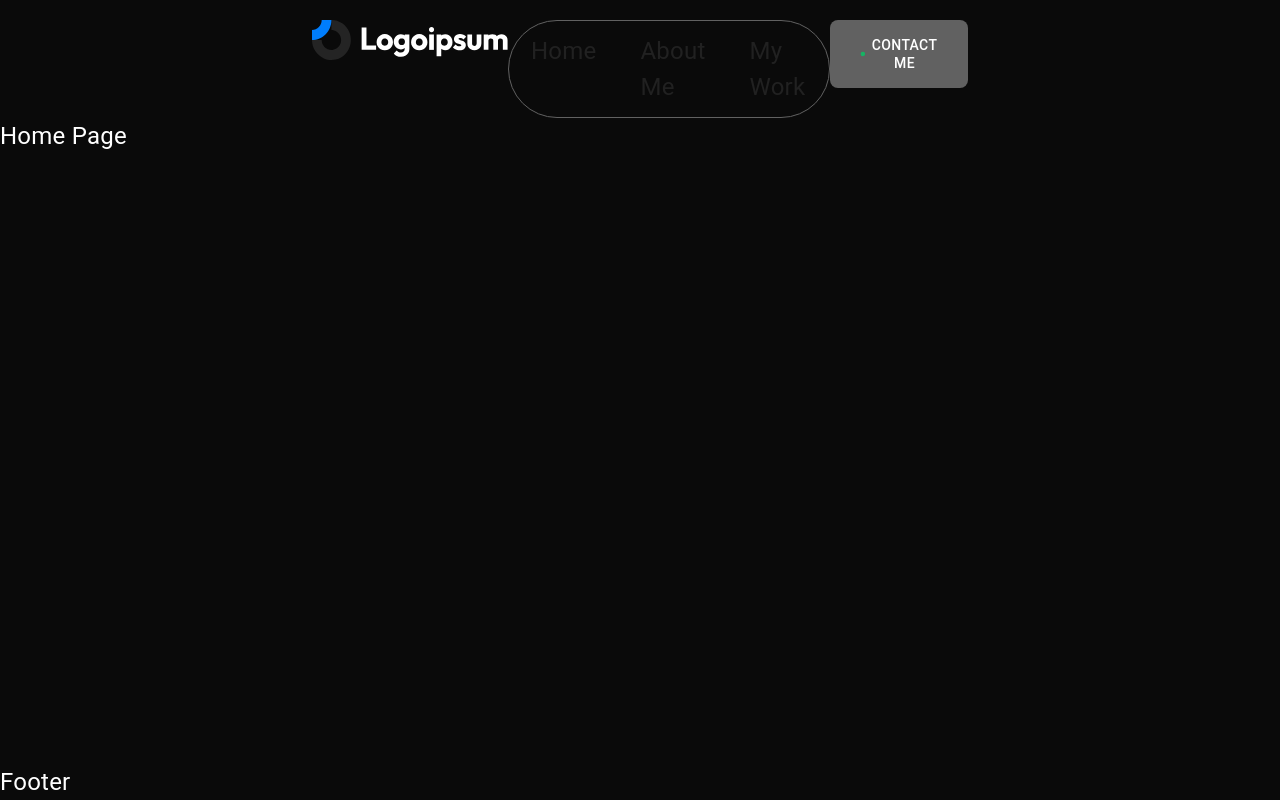
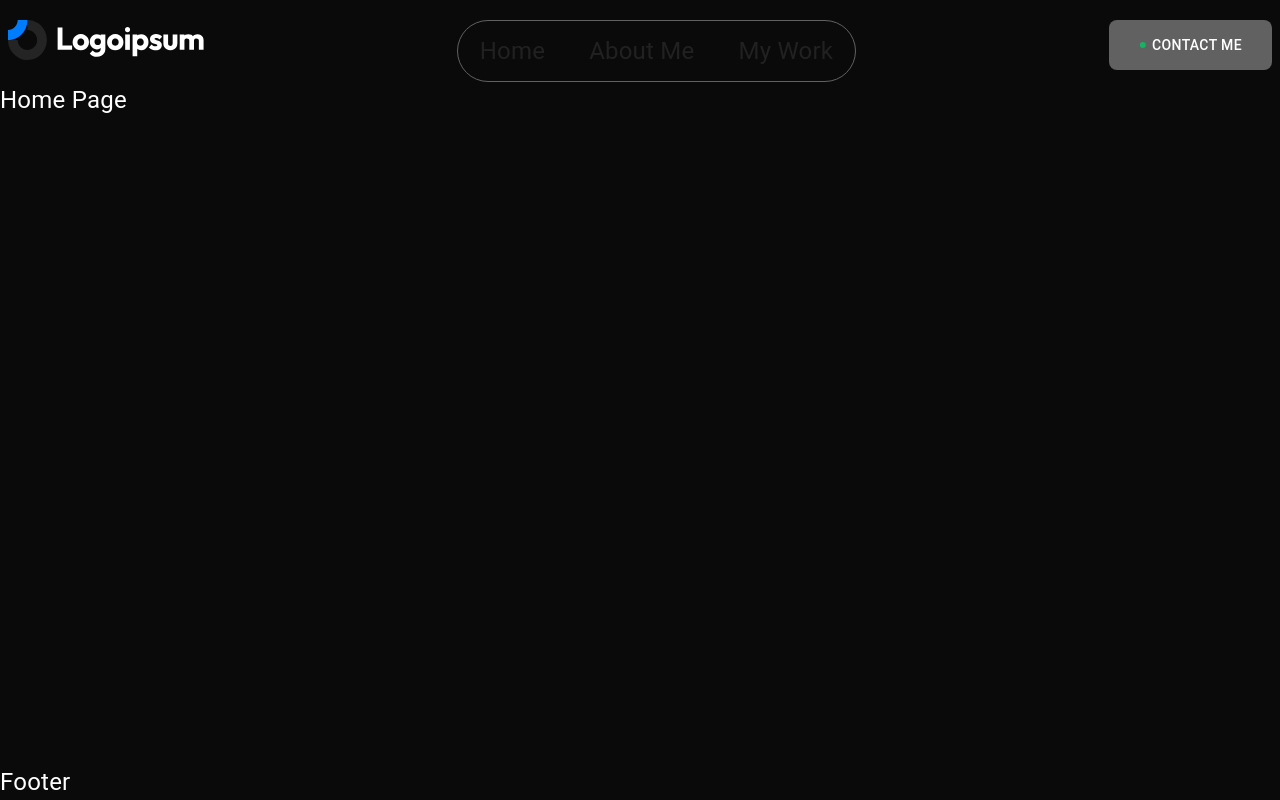
Before and after one commit to prince-hirani/dk-portfolio, a React (Create React App) app: page / in a window 1280 px wide. Built offline with nearby package versions, Linux system fonts and the light colour scheme.

Commit message:
change header

```diff
--- a/src/components/layout/header/styles.js
+++ b/src/components/layout/header/styles.js
@@ -2,7 +2,7 @@ import { Button, Stack, styled } from "@mui/material";
 import { Link } from "react-router-dom";
 
 export const Root = styled(Stack)(({ theme }) => ({
-  padding: theme.spacing(2.5, 39, 0),
+  padding: theme.spacing(2.5, 1, 0),
 }));
 
 export const ImgLogo = styled("img")(({ theme }) => ({
```
